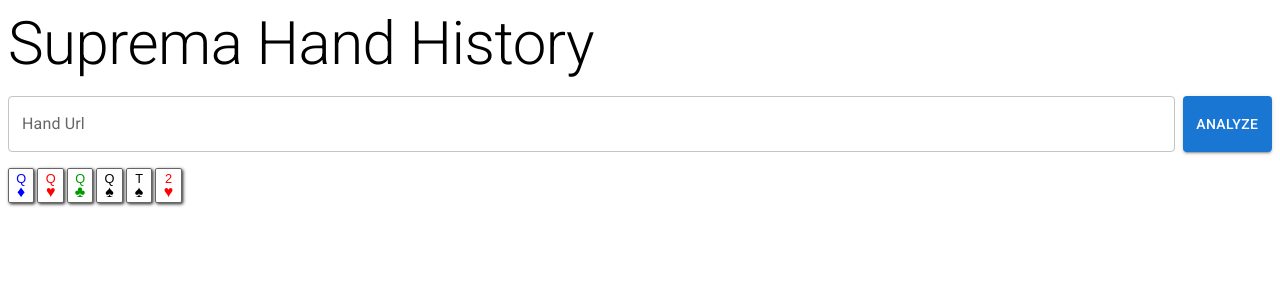
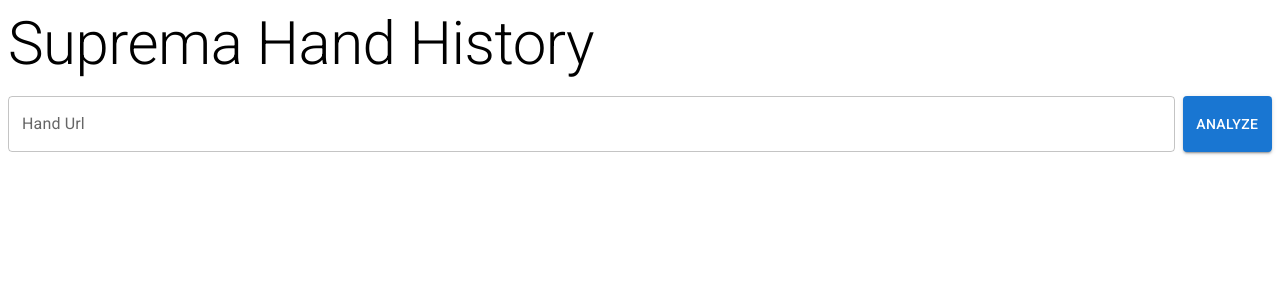
Before and after one commit to gknedo/hand-history, a React (Create React App) app: page / in a window 1280 px wide. Shown: the top 300 px of the page. Built offline with nearby package versions, Linux system fonts and the light colour scheme.

Commit message:
Use visual cards

```diff
--- a/src/App.js
+++ b/src/App.js
@@ -20,14 +20,6 @@
         setData={setData}
         setIsLoading={setIsLoading}
       />
-      <div>
-        <PlayingCard rank={"Q"} suit={"d"}/>
-        <PlayingCard rank={"Q"} suit={"h"}/>
-        <PlayingCard rank={"Q"} suit={"c"}/>
-        <PlayingCard card="Qs"/>
-        <PlayingCard card="Ts"/>
-        <PlayingCard card="2h"/>
-      </div>
       <HandLog handData={data}/>
     </div>
   );
--- a/src/components/HandLog.js
+++ b/src/components/HandLog.js
@@ -1,5 +1,6 @@
 import React from 'react';
 import { Typography } from '@mui/material';
+import PlayingCard from './PlayingCard/PlayingCard';
 
 const renderStart = (smallBlind, bigBlind) => {
   return <Typography variant="body1">Blinds: {smallBlind}/{bigBlind}</Typography>
@@ -28,7 +29,7 @@
     "river": "SHOWDOWN"
   }[stateName];
 
-  return <Typography variant="body1">{next} - {cards.join(" ")} - Pot {toBB(pot, bb)}</Typography>
+  return <Typography variant="body1">{next} - {cards.map((card) => <PlayingCard card={card}/>)} - Pot {toBB(pot, bb)}</Typography>
 }
 
 const renderGameExtra = ({e, pos, action, smallblind, bigblind, chips, coins, cards, stateName, pot, pattern}, bb) => {
--- a/src/components/PlayingCard/PlayingCard.js
+++ b/src/components/PlayingCard/PlayingCard.js
@@ -1,9 +1,18 @@
 import React, { useMemo } from 'react';
 import './styles.css';
 
+const getRank = (card) => {
+  if(card[0] === "1") return "T";
+  return card[0];
+}
+const getSuit = (card) => {
+  if(card[0] === "1") return card[2];
+  return card[1];
+}
+
 function PlayingCard({rank, suit, card}) {
-  const selectedRank = !!card ? card[0] : rank;
-  const selectedSuit = !!card ? card[1] : suit;
+  const selectedRank = !!card ? getRank(card) : rank;
+  const selectedSuit = !!card ? getSuit(card) : suit;
 
   const suitStr = useMemo(() => {
     if(["clubs", "c", "♣"].includes(selectedSuit)) return "clubs";
```
